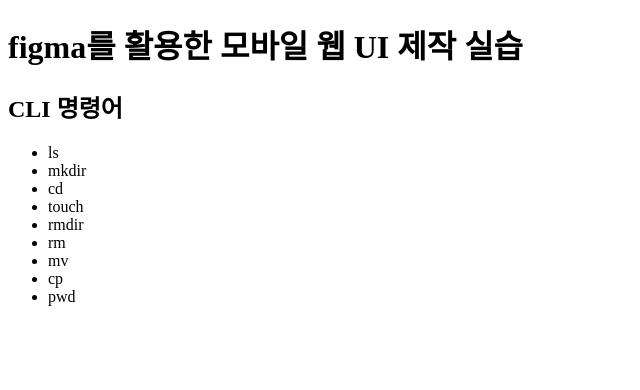
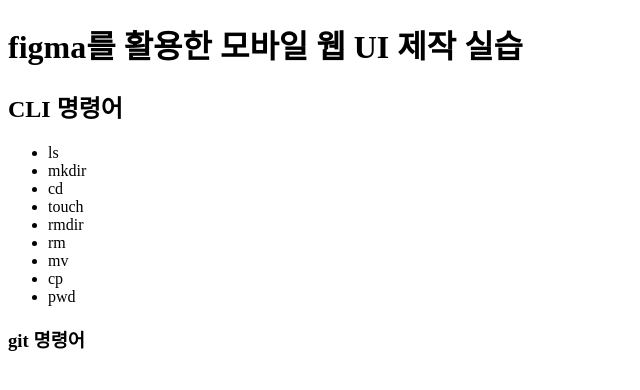
Before and after one commit to chohyeona/jeonju, a plain HTML site: page index.html in a window 1280 px wide. Shown: the whole page, without its empty margins (0-640 px from the left). Drawn offline with Linux system fonts and the light colour scheme.

Commit message:
git 버전관리

```diff
--- a/index.html
+++ b/index.html
@@ -19,5 +19,6 @@
     <li>cp</li>
     <li>pwd</li>
   </ul>
+  <h3>git 명령어</h3>
 </body>
 </html>
```
